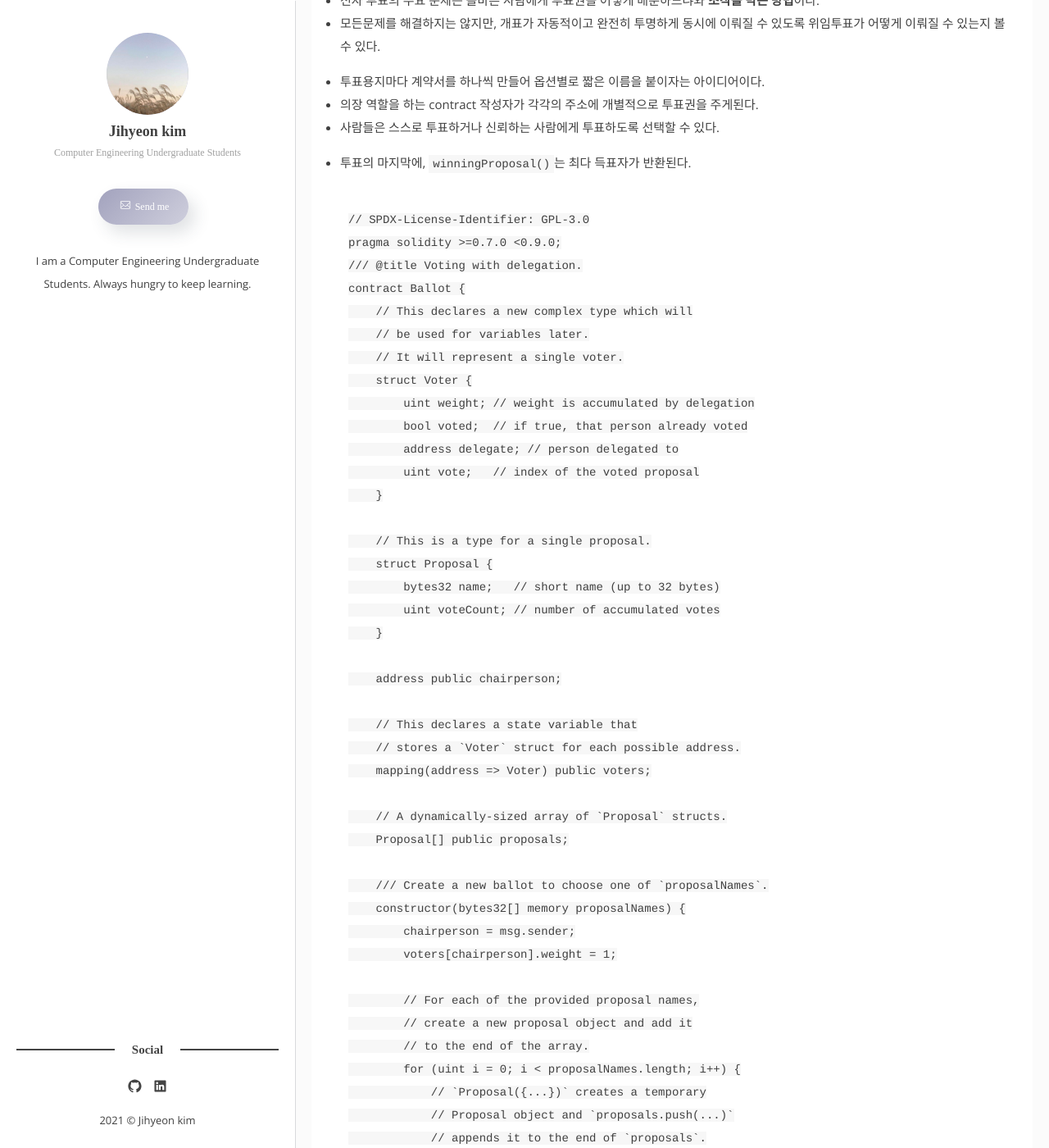
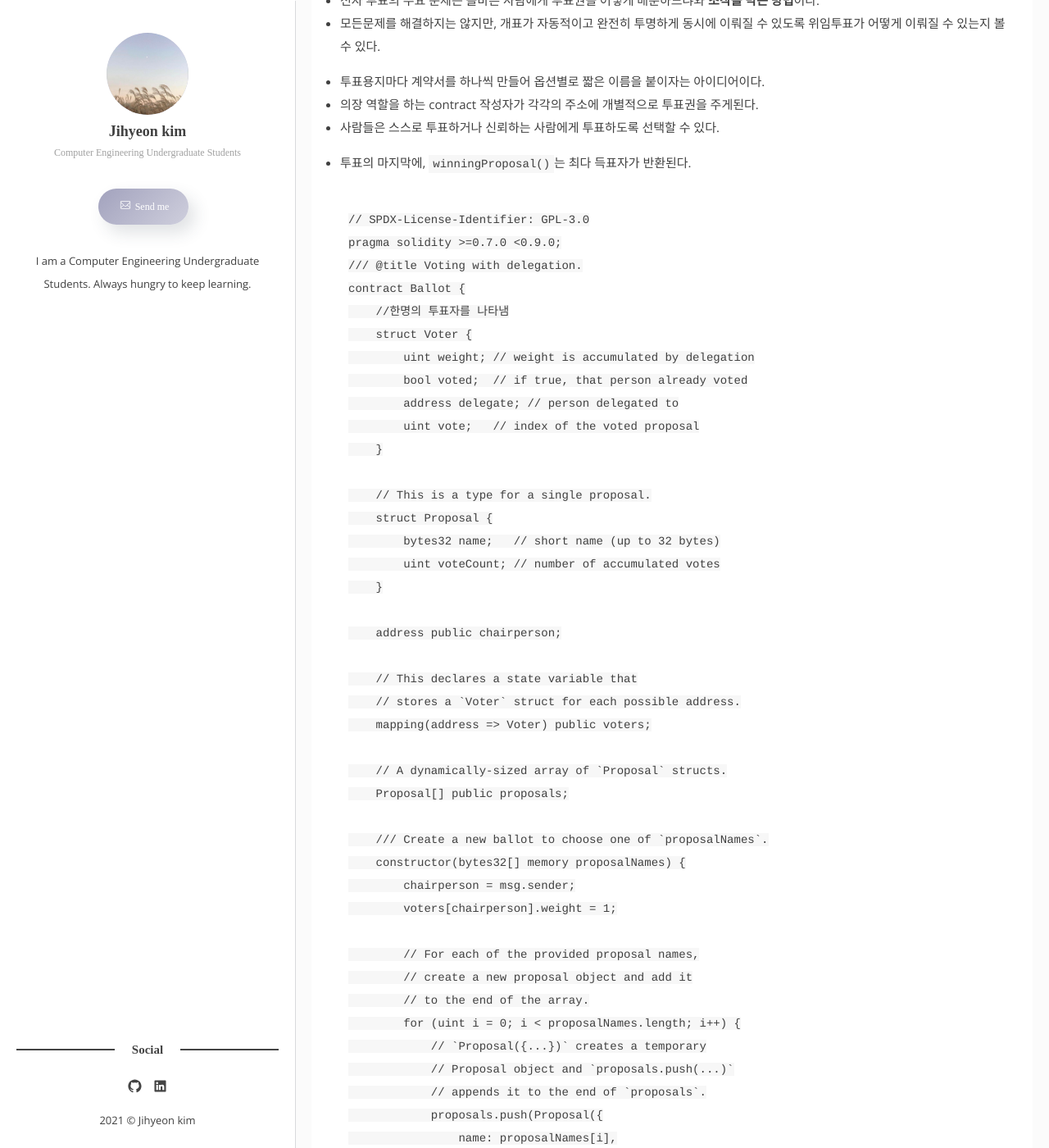
Before and after one commit to kimjihyeon99/kimjihyeon99.github.io, a Jekyll site: the page built from _posts/2021-06-01-[Solidity] Solidity by Example.markdown, in a window 1280 px wide and 1400 px high, scrolled down 813 px. Shown: the whole window at 82% size. Built offline with Jekyll 4.4.1, drawn with Linux system fonts in a browser that asks for light colours; some web fonts are replaced; comment, search, counter and statistics services are not loaded; some of the changed text lies outside the part shown.

Commit message:
Update 2021-06-01-[Solidity] Solidity by Example.markdown

```diff
--- a/_posts/2021-06-01-[Solidity] Solidity by Example.markdown
+++ b/_posts/2021-06-01-[Solidity] Solidity by Example.markdown
@@ -28,9 +28,7 @@ categories: solidity
 pragma solidity >=0.7.0 <0.9.0;
 /// @title Voting with delegation.
 contract Ballot {
-    // This declares a new complex type which will
-    // be used for variables later.
-    // It will represent a single voter.
+    //한명의 투표자를 나타냄
     struct Voter {
         uint weight; // weight is accumulated by delegation
         bool voted;  // if true, that person already voted
```
